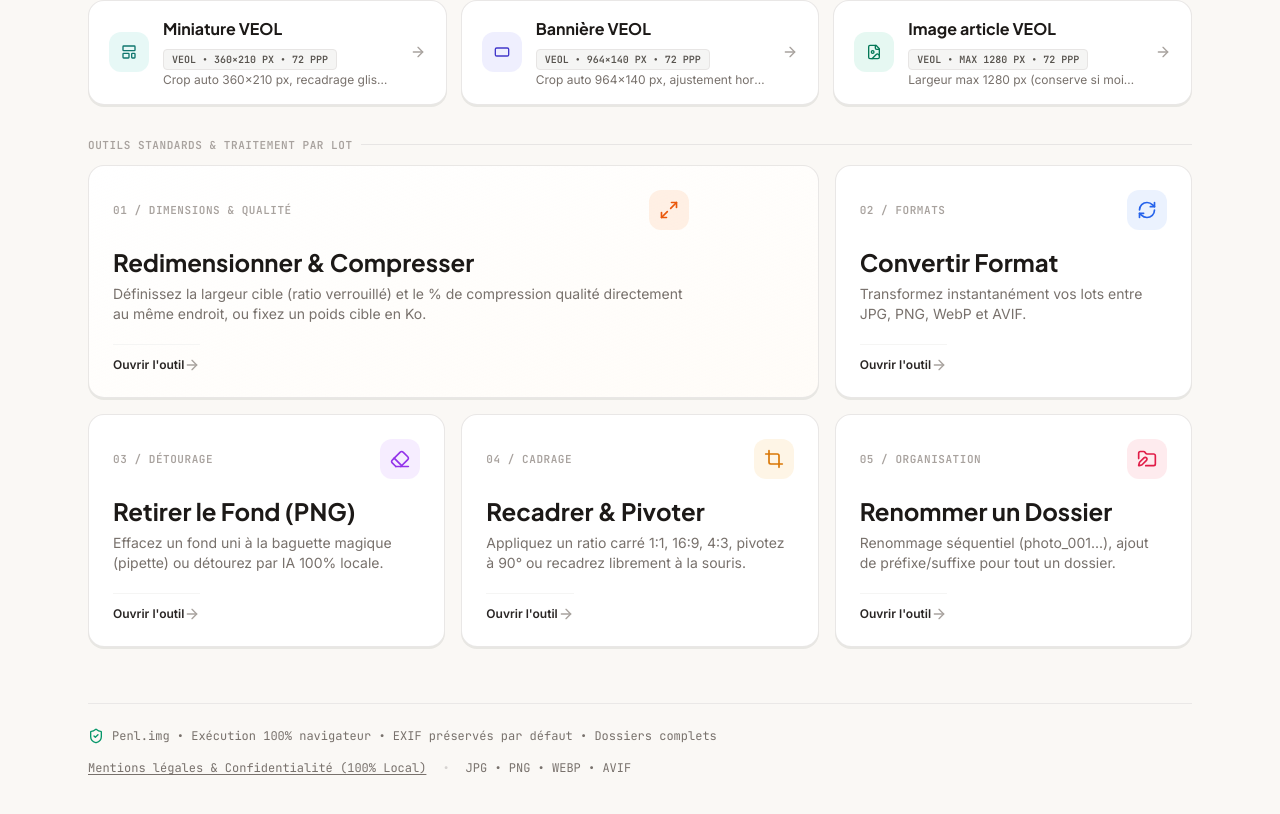
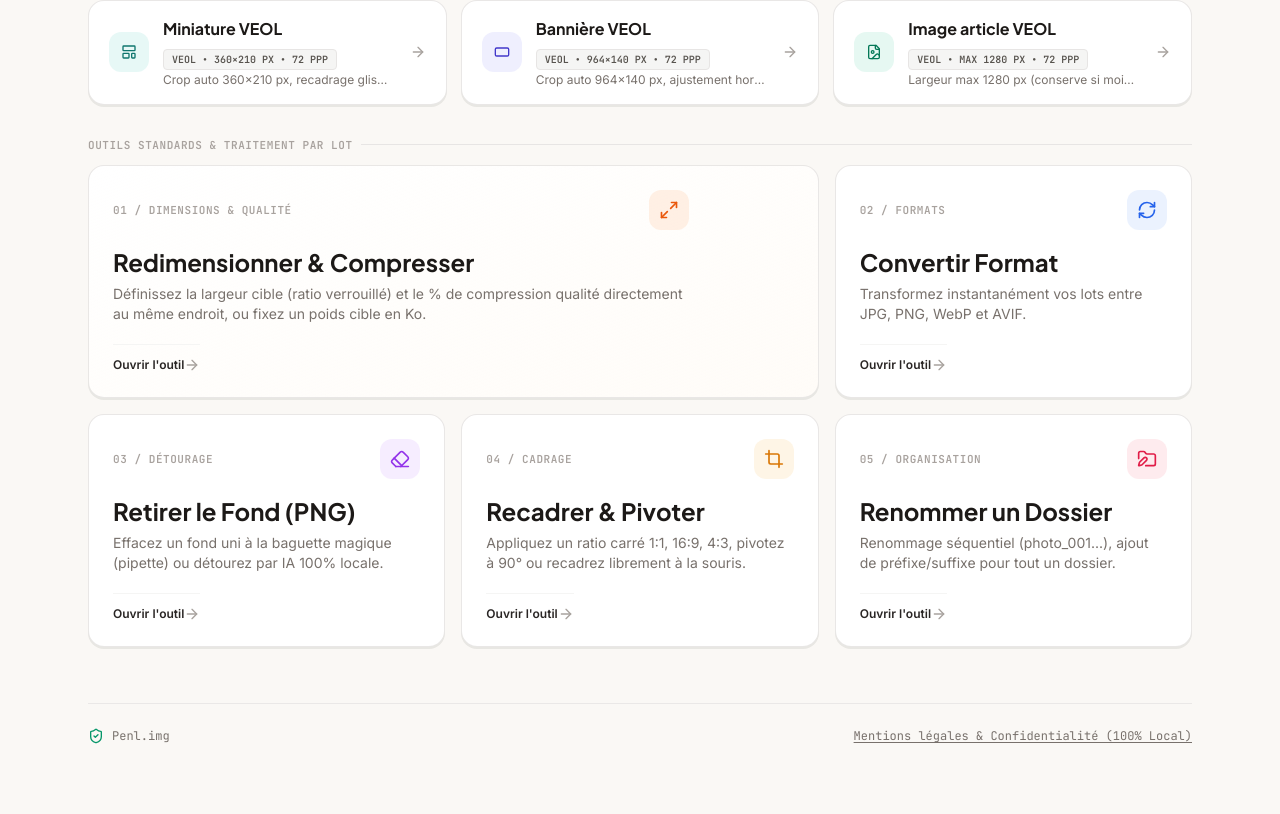
Before and after one commit to LaTMacchiato/penl-img, a React (Vite) app: page / in a window 1280 px wide. Shown: the part 372-1186 px from the top of the page. Built offline with nearby package versions, Linux system fonts and the light colour scheme.

Commit message:
Simplify footer: remove tech subtitle and format list

```diff
--- a/src/App.tsx
+++ b/src/App.tsx
@@ -883,9 +883,9 @@ export function App() {
           <footer className="mt-14 pt-6 border-t border-stone-200/80 flex flex-wrap items-center justify-between gap-4 text-xs text-stone-500 font-mono">
             <div className="flex items-center gap-2">
               <ShieldCheck className="w-4 h-4 text-emerald-600" />
-              <span>Penl.img • Exécution 100% navigateur • EXIF préservés par défaut • Dossiers complets</span>
+              <span>Penl.img</span>
             </div>
-            <div className="flex items-center gap-4">
+            <div>
               <button
                 type="button"
                 onClick={() => setIsLegalModalOpen(true)}
@@ -893,8 +893,6 @@ export function App() {
               >
                 Mentions légales & Confidentialité (100% Local)
               </button>
-              <span className="text-stone-300">•</span>
-              <div>JPG • PNG • WEBP • AVIF</div>
             </div>
           </footer>
         </main>
```
